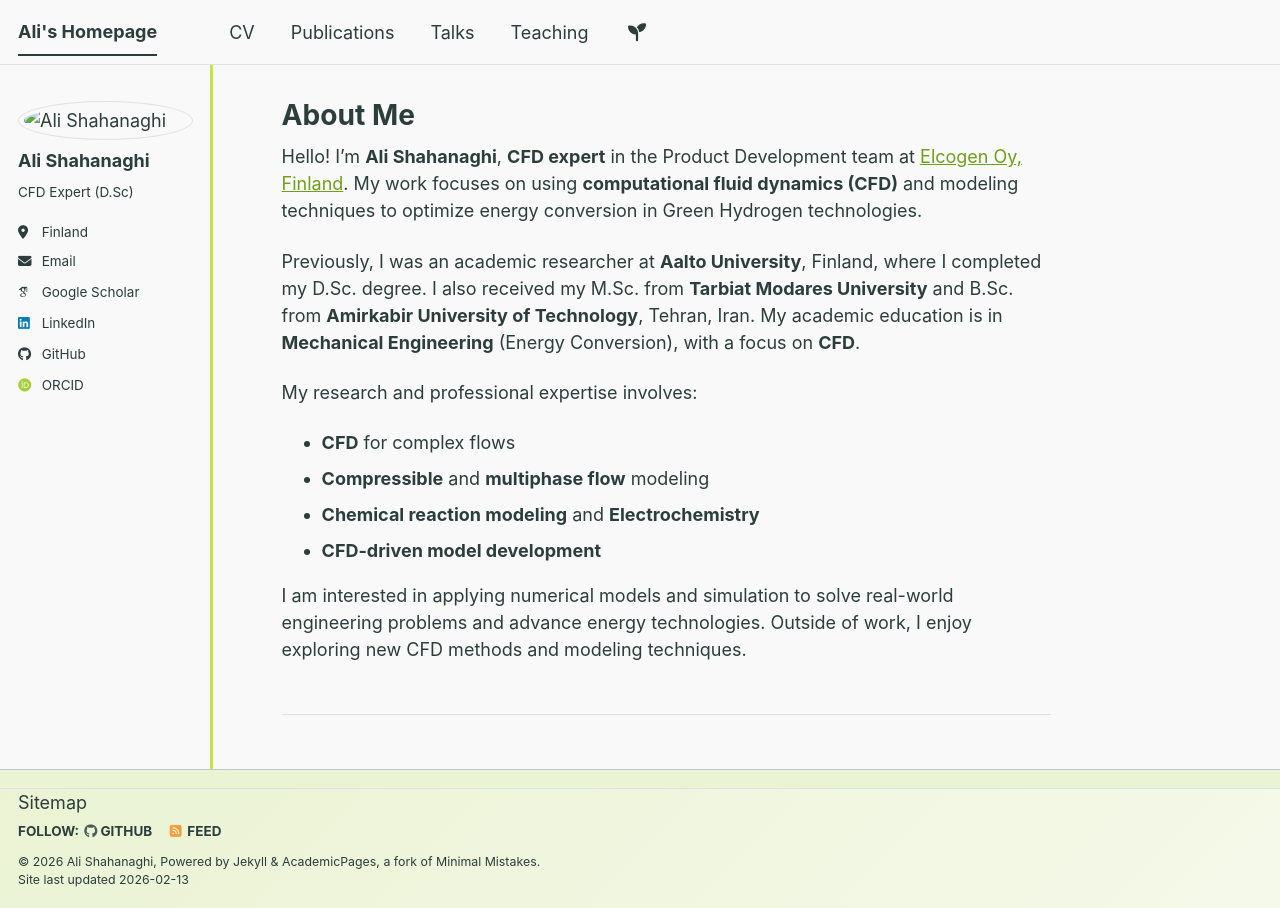
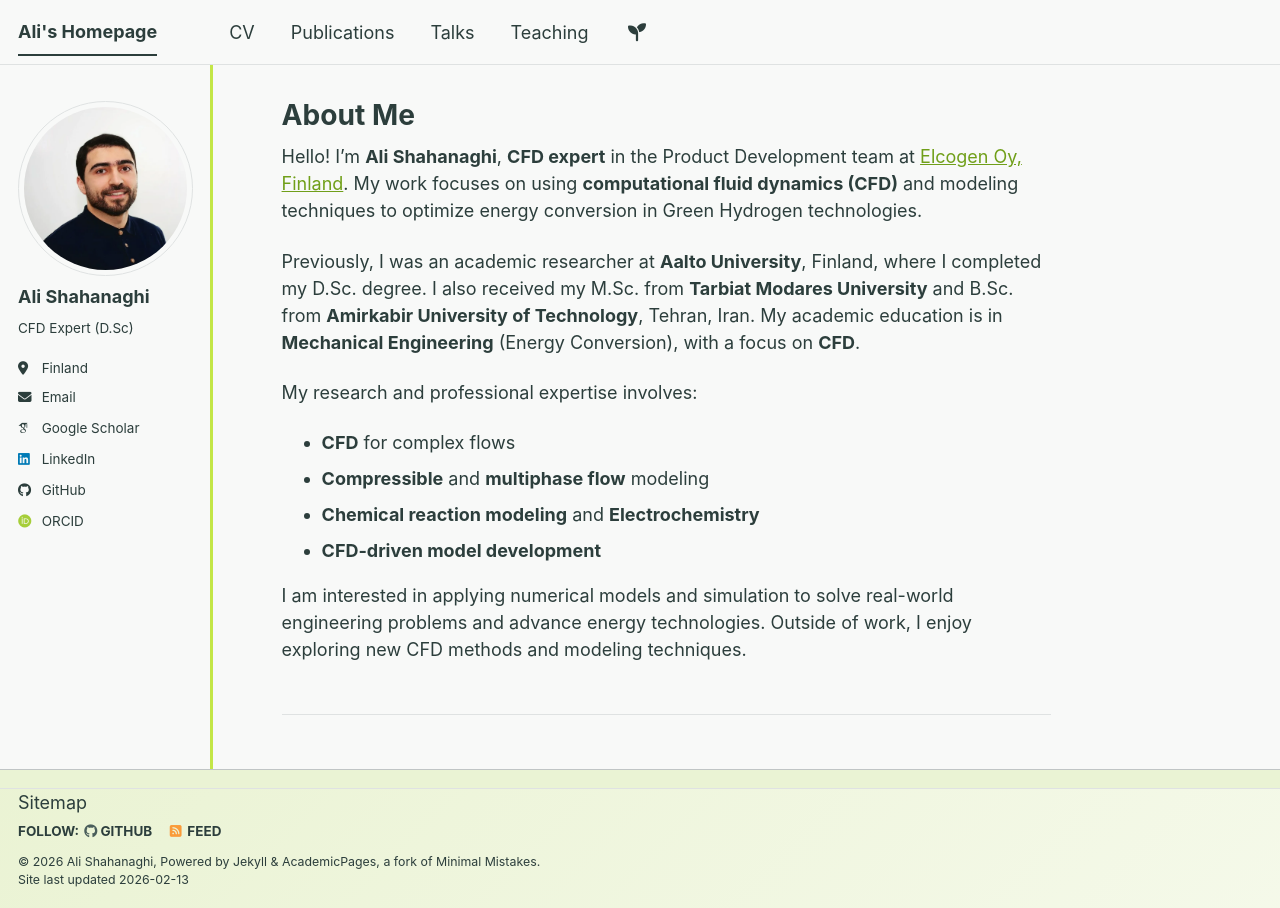
Before and after one commit to Ali-Shaha/Ali-Shaha.github.io, a Jekyll site: the page built from _pages/about.md, in a window 1280 px wide. Built offline with Jekyll 4.4.1, drawn with Linux system fonts in a browser that asks for light colours; some web fonts are replaced; a script bundle is joined from its source files by our own code; library files that are not in the unit come from our copies.

Commit message:
avatar fx

```diff
--- a/_config.yml
+++ b/_config.yml
@@ -23,7 +23,7 @@
 #               Additional customization can be done by editing /_includes/author-profile.html
 author:
   # Biographic information
-  avatar           : "/images/avatar.webp"
+  avatar           : "avatar.webp"
   name             : "Ali Shahanaghi"
   pronouns         : # example: "she/her"
   bio              : "CFD Expert (D.Sc)"
```
